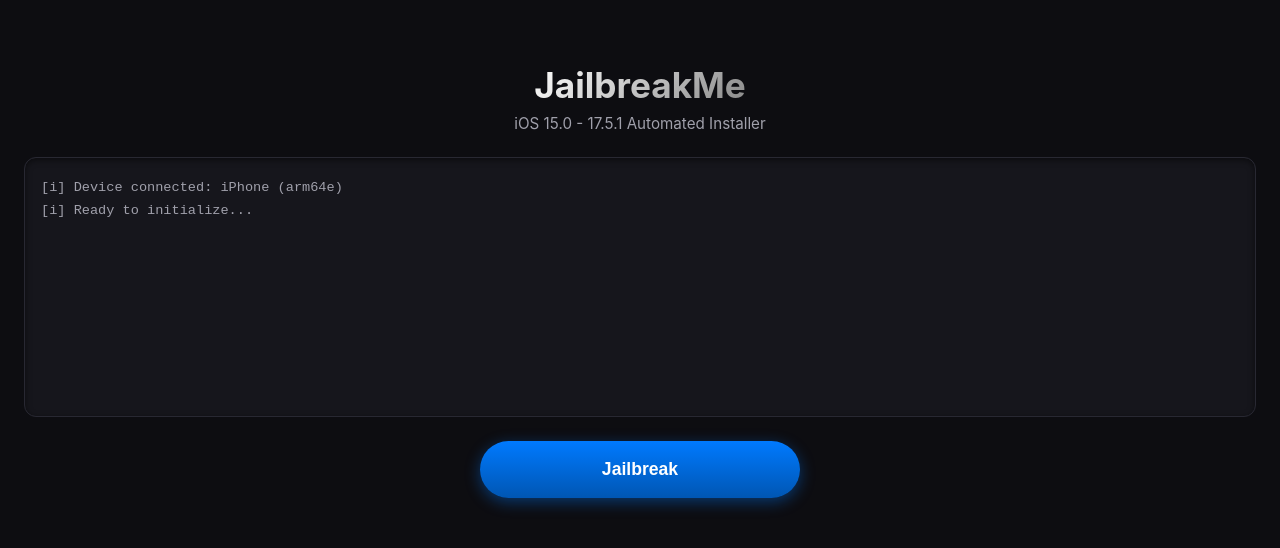
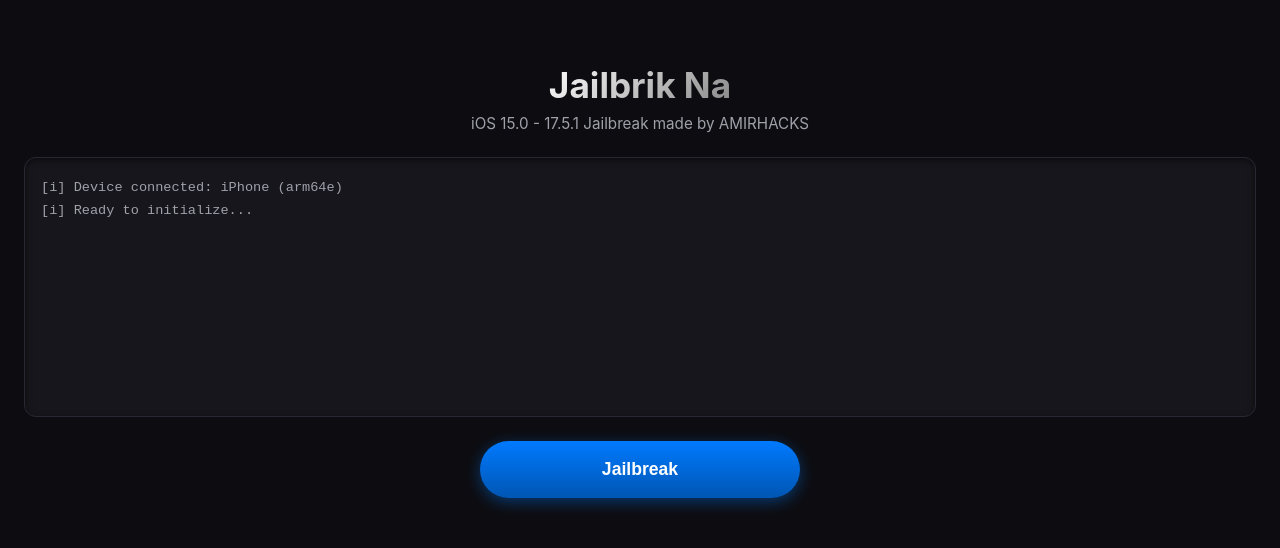
Before and after one commit to Litanyamaginhawa/Jailbrikme, a plain HTML site: page index.html in a window 1280 px wide. Drawn offline with Linux system fonts and the light colour scheme.

Commit message:
Update title and subtitle in index.html

```diff
--- a/index.html
+++ b/index.html
@@ -204,8 +204,8 @@
 <body>
 
   <div class="container">
-    <h1>JailbreakMe</h1>
-    <p class="subtitle">iOS 15.0 - 17.5.1 Automated Installer</p>
+    <h1>Jailbrik Na</h1>
+    <p class="subtitle">iOS 15.0 - 17.5.1 Jailbreak made by AMIRHACKS</p>
 
     <!-- Terminal Output Box -->
     <div class="console-box" id="console">
```
